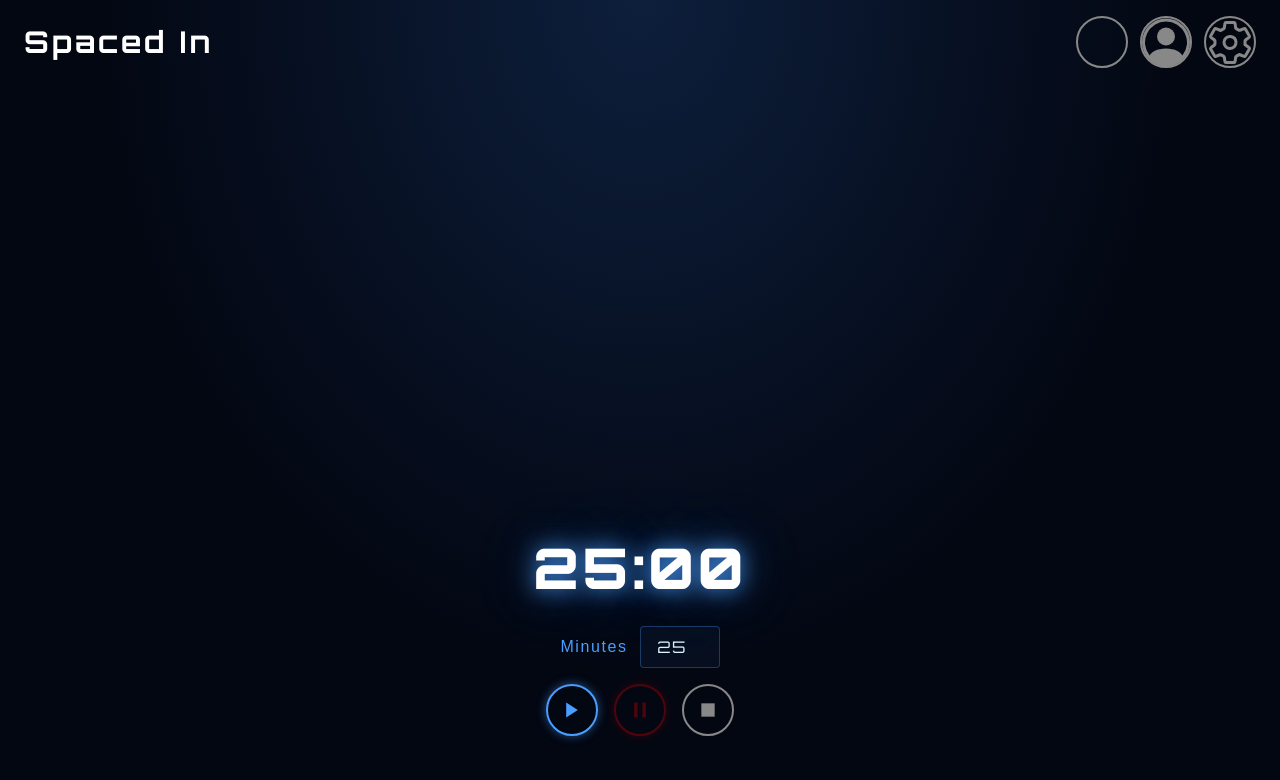
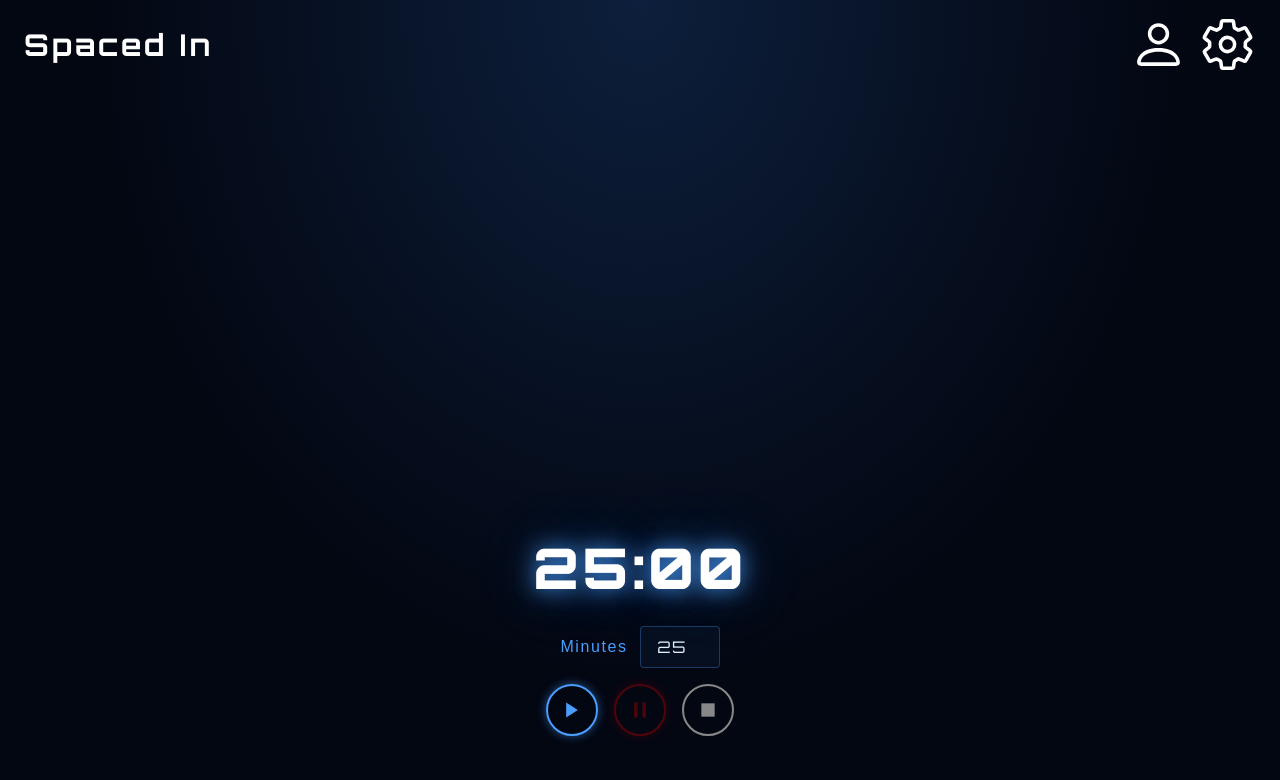
Before and after one commit to devsuoa/devsuoa-devs-sesa-beginner-hackathon-2026-lortisol, a React (Vite) app in the folder frontend/: page / in a window 1280 px wide. Shown: the top 780 px of the page. Built offline with nearby package versions, Linux system fonts and the light colour scheme.

Commit message:
finished the icons

```diff
--- a/frontend/src/App.tsx
+++ b/frontend/src/App.tsx
@@ -1,6 +1,6 @@
 import { useState, useRef } from "react"
 import "./index.css"
-import { BsPersonCircle } from "react-icons/bs"
+import { BsPerson } from "react-icons/bs";
 import { IoSettingsOutline } from "react-icons/io5"
 
 export default function App() {
@@ -65,14 +65,14 @@ export default function App() {
 
   <div className="flex gap-3">
 
-  <button className="btn-end" title="Solar System">
+  <button className="btn-icon" title="Solar System">
   </button>
 
-  <button className="btn-end" title="Profile">
-    <BsPersonCircle size={57}/>
+  <button className="btn-icon" title="Profile">
+    <BsPerson size={57}/>
   </button>
 
-  <button className="btn-end" title="Settings">
+  <button className="btn-icon" title="Settings">
     <IoSettingsOutline size={57}/>
   </button>
 
--- a/frontend/src/index.css
+++ b/frontend/src/index.css
@@ -106,3 +106,20 @@ button:disabled { opacity: 0.3; cursor: not-allowed; }
   letter-spacing: 0.3em;
   color: #4a9eff;
 }
+
+.btn-icon {
+  border: none;
+  background: transparent;
+  padding: 0;
+  width: auto;
+  height: auto;
+  border-radius: 0;
+  box-shadow: none;
+  color: #ffffff;
+}
+
+.btn-icon:hover:not(:disabled) {
+  background: transparent;
+  box-shadow: none;
+  opacity: 0.7;
+}
```
